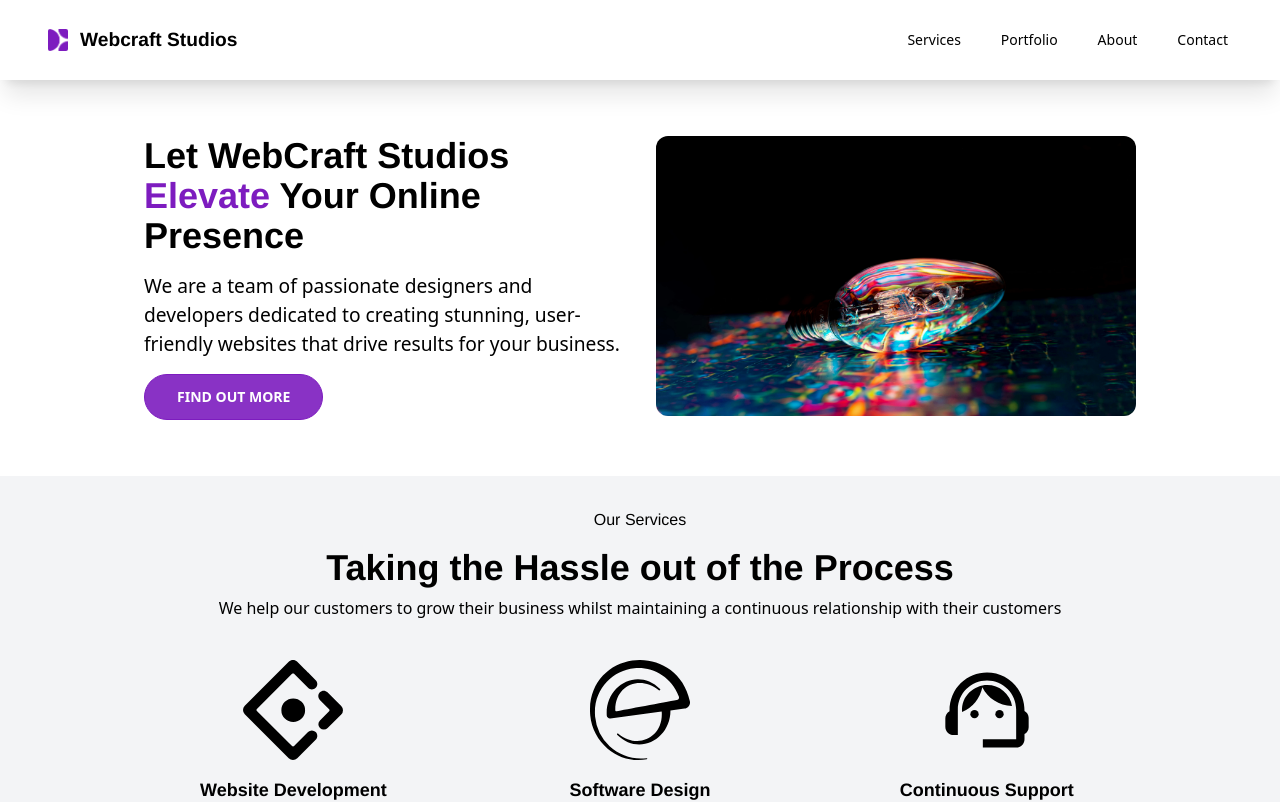
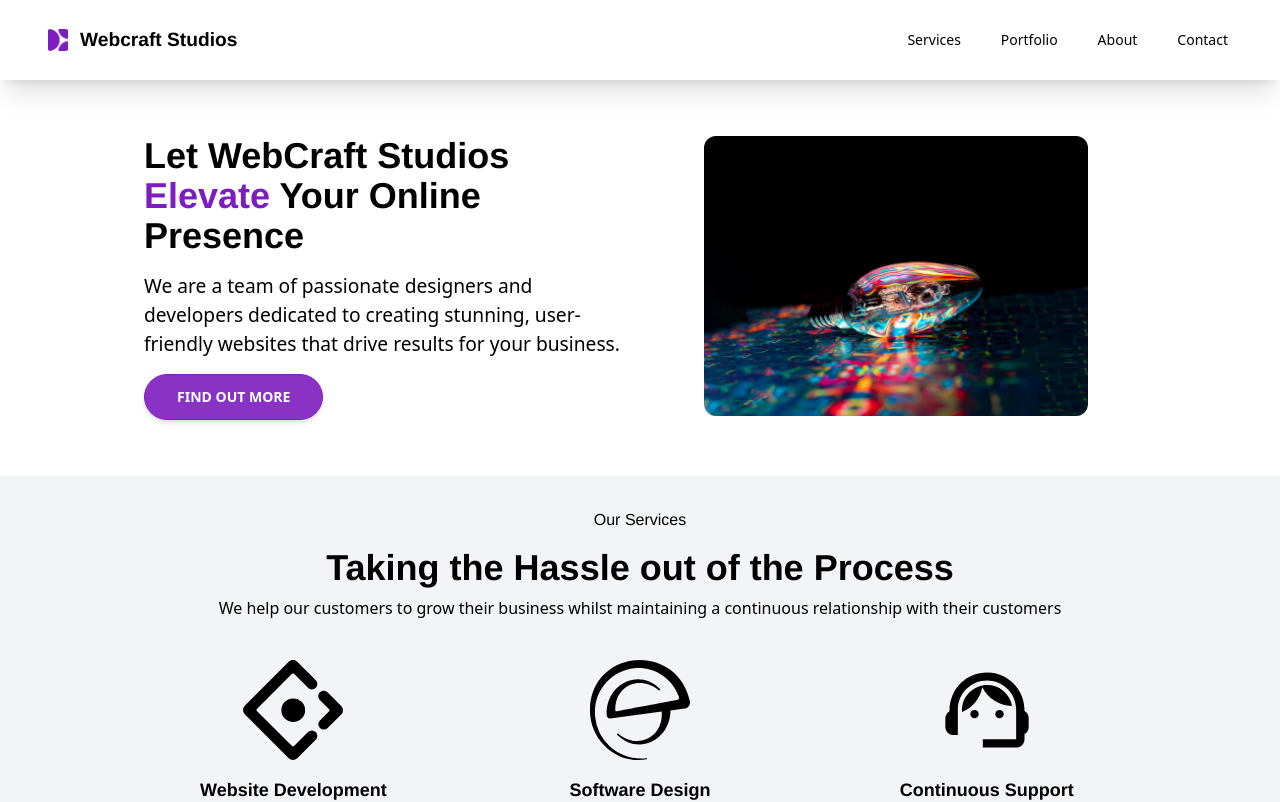
Before and after one commit to prgf87/webcraft-studios, a Next.js app: page / in a window 1280 px wide. Shown: the top 802 px of the page. Built offline with nearby package versions, Linux system fonts and the light colour scheme.

Commit message:
adding bits and bobs

```diff
--- a/src/components/contactForm.js
+++ b/src/components/contactForm.js
@@ -1,5 +1,4 @@
-import { Calligraffitti } from 'next/font/google';
-import { useEffect, useState } from 'react';
+import { useState } from 'react';
 
 async function sendEmailViaApi(name, email, subject, message) {
   try {
@@ -164,10 +163,7 @@ export default function ContactForm() {
           <p className="text-red-500 text-sm">{errors.message}</p>
         )}
       </div>
-      <button
-        type="submit"
-        className="bg-black text-white px-2 py-1 rounded-md"
-      >
+      <button type="submit" className="btn-2">
         Submit
       </button>
     </form>
--- a/src/components/hero.js
+++ b/src/components/hero.js
@@ -29,7 +29,7 @@ export default function Hero() {
           </div>
         </div>
 
-        <div className="mx-auto p-4">
+        <div className="mx-auto px-16 py-4">
           <Image
             src={pic}
             alt="picture"
--- a/src/styles/globals.css
+++ b/src/styles/globals.css
@@ -22,13 +22,18 @@ h6 {
 }
 
 .primary-button {
-  @apply border border-[#7D1CBF] rounded-3xl px-8 py-3 font-bold uppercase text-sm bg-[#7D1CBF]/90 text-white;
+  @apply border border-[#7D1CBF] rounded-3xl px-8 py-3 font-bold uppercase text-sm bg-[#7D1CBF]/90 text-white shadow-md hover:bg-white hover:text-[#7D1CBF] transition-colors duration-300 ease-out;
+}
+
+.btn-2 {
+  @apply border border-[#7D1CBF] w-full rounded-xl px-2 py-3 font-bold uppercase text-sm bg-[#7D1CBF]/0 text-[#7D1CBF] shadow-md hover:bg-[#7D1CBF] hover:text-white transition-colors duration-300 ease-out;
 }
 
 input,
 textarea {
   min-width: 300px;
   border: 1px solid black;
+  @apply shadow-md;
 }
 
 /*
```
